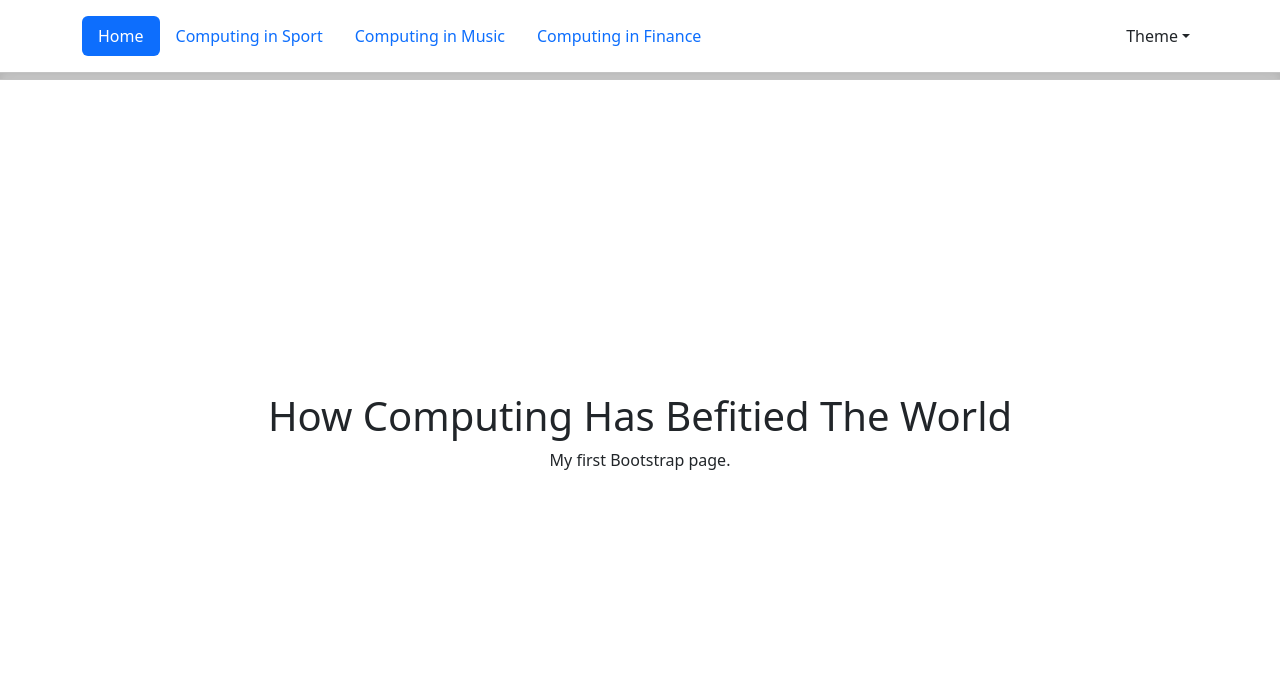
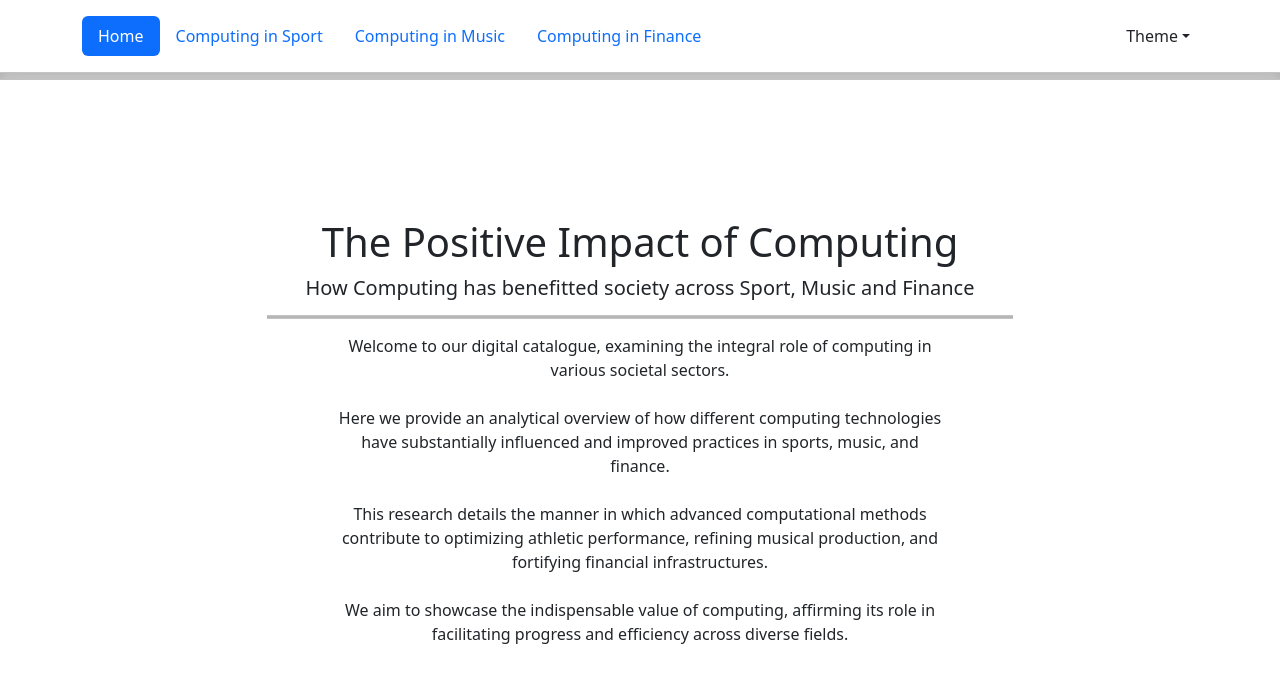
Before and after one commit to pawelliskiewicz/groupwork, a website: page index.html in a window 1280 px wide. Drawn offline with nearby package versions, Linux system fonts and the light colour scheme.

Commit message:
feat: update homepage

```diff
--- a/index.html
+++ b/index.html
@@ -33,8 +33,28 @@
     <div class="b-divider"></div>
 
     <div class="container d-flex flex-column align-items-center justify-content-center p-5" style="min-width: 100%; min-height: calc(100vh - 5rem);">
-      <h1>How Computing Has Befitied The World</h1>
-      <p>My first Bootstrap page.</p>
+      <div class="container" style="width: 65%" id="homePageBody">
+        <div class="contianer" id="homePageHeader">
+          <h1>The Positive Impact of Computing</h1>
+          <div class="b-divider-smaller"></div>
+          <h5>How Computing has benefitted society across Sport, Music and Finance</h5>
+        </div>
+        <div class="b-divider-small"></div>
+        <div class="container" id="homePageBody">
+          <p>
+Welcome to our digital catalogue, examining the integral role of computing in various societal sectors.
+<br>
+<br>
+Here we provide an analytical overview of how different computing technologies have substantially influenced and improved practices in sports, music, and finance.
+<br>
+<br>
+This research details the manner in which advanced computational methods contribute to optimizing athletic performance, refining musical production, and fortifying financial infrastructures.
+<br>
+<br>
+We aim to showcase the indispensable value of computing, affirming its role in facilitating progress and efficiency across diverse fields.
+          </p>
+        </div>
+      </div>
     </div>
 
     <script src="https://cdn.jsdelivr.net/npm/bootstrap@5.3.2/dist/js/bootstrap.bundle.min.js" integrity="sha384-C6RzsynM9kWDrMNeT87bh95OGNyZPhcTNXj1NW7RuBCsyN/o0jlpcV8Qyq46cDfL" crossorigin="anonymous"></script>
--- a/styles.css
+++ b/styles.css
@@ -4,6 +4,19 @@
     border: solid rgba(0, 0, 0, .15);
     border-width: 1px 0;
     box-shadow: inset 0 .5em 1.5em rgba(0, 0, 0, .1), inset 0 .125em .5em rgba(0, 0, 0, .15);
+}
+
+.b-divider-small {
+    height: 0.25rem;
+    background-color: rgba(0, 0, 0, .1);
+    border: solid rgba(0, 0, 0, .15);
+    border-width: 1px 0;
+    box-shadow: inset 0 .5em 1.5em rgba(0, 0, 0, .1), inset 0 .125em .5em rgba(0, 0, 0, .15);
+    margin: 15px 0;
+}
+
+.b-divider-smaller {
+    height: 0.15rem;
 }
 
 #theme-menu {
@@ -19,3 +32,12 @@
     padding: .3rem .75rem;
     text-align: center;
 }
+
+#homePageHeader {
+    text-align: center;
+}
+
+#homePageBody {
+    width: 85%;
+    text-align: center;
+}
```
